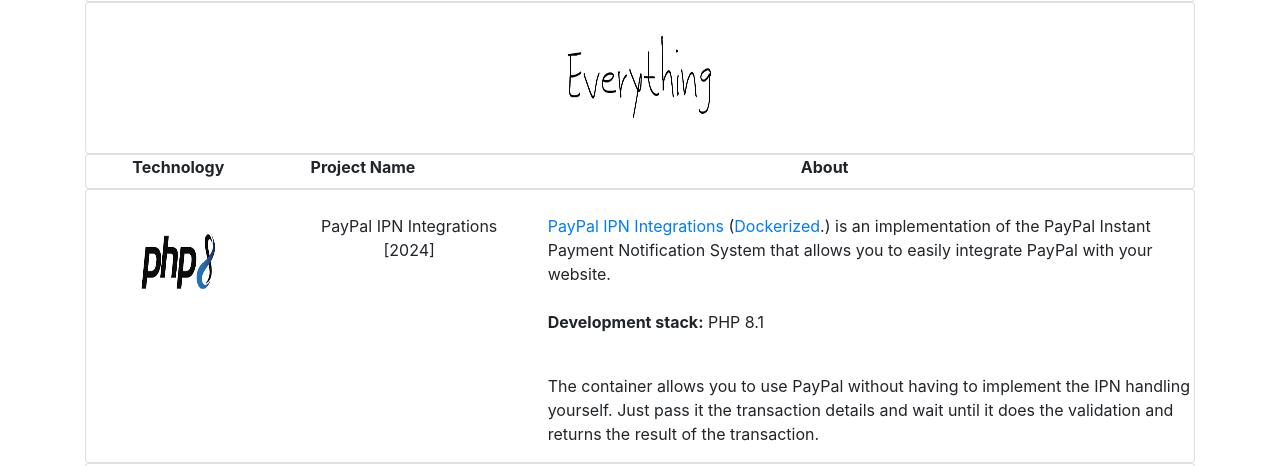
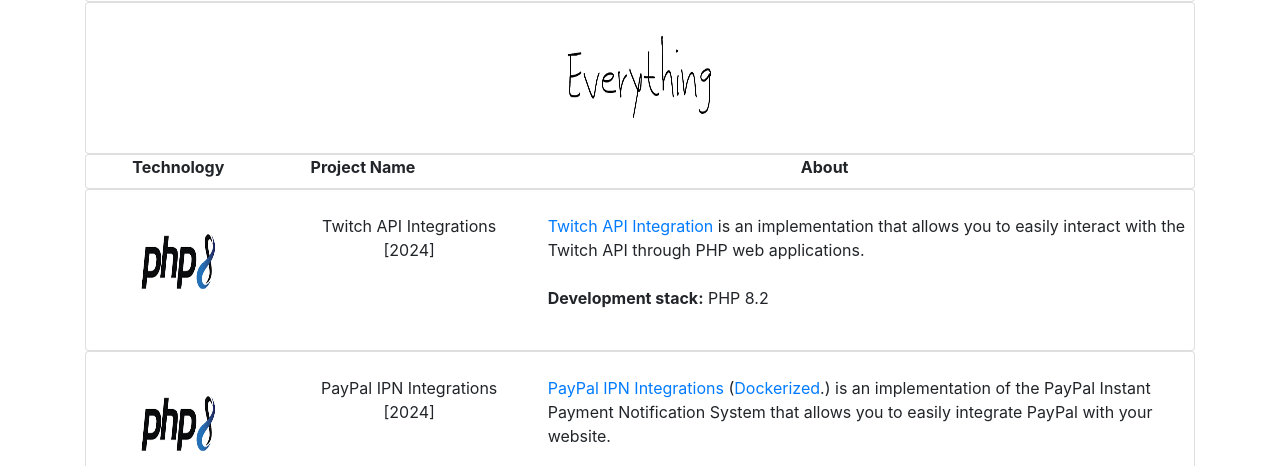
Before and after one commit to PREngineer/prengineer.github.io, a plain HTML site: page App/projects.html in a window 1280 px wide. Shown: the part 234-700 px from the top of the page. Drawn offline with nearby package versions, Linux system fonts and the light colour scheme.

Commit message:
Adding project
Twitch API PHP Integration

```diff
--- a/App/projects.html
+++ b/App/projects.html
@@ -113,7 +113,32 @@
         </div>
       </div>
 
-      <!-- eCommerce Platform Card -->
+      <!-- Twitch API Integration Card -->
+      <div class="card hideable" data-tech="Software Engineering" data-lang="PHP">
+        <br>
+        <div class="row no-gutters">
+          <br>
+          <!-- Col 1 -->
+          <div class="col-md-2 text-center">
+            <img src="images/php8.png" width="100" height="100">
+          </div>
+          <!-- Col 2 -->
+          <div class="col-md-3 text-center">
+            Twitch API Integrations<br>[2024]
+          </div>
+          <!-- Col 3 -->
+          <div class="col-md-7">
+            <p>
+              <a href="https://github.com/PREngineer/Twitch-API-PHP-Integration">Twitch API Integration</a>
+              is an implementation that allows you to easily interact with the Twitch API through PHP web applications.<br><br>
+
+              <b>Development stack:</b> PHP 8.2<br><br>
+            </p>
+          </div>
+        </div>
+      </div>
+
+      <!-- PayPal IPN Integration Card -->
       <div class="card hideable" data-tech="Software Engineering" data-lang="PHP">
         <br>
         <div class="row no-gutters">
@@ -139,7 +164,6 @@
             <p>
               The container allows you to use PayPal without having to implement the IPN handling yourself.  Just pass it the transaction
               details and wait until it does the validation and returns the result of the transaction.
-            </p>
             </p>
           </div>
         </div>
```
